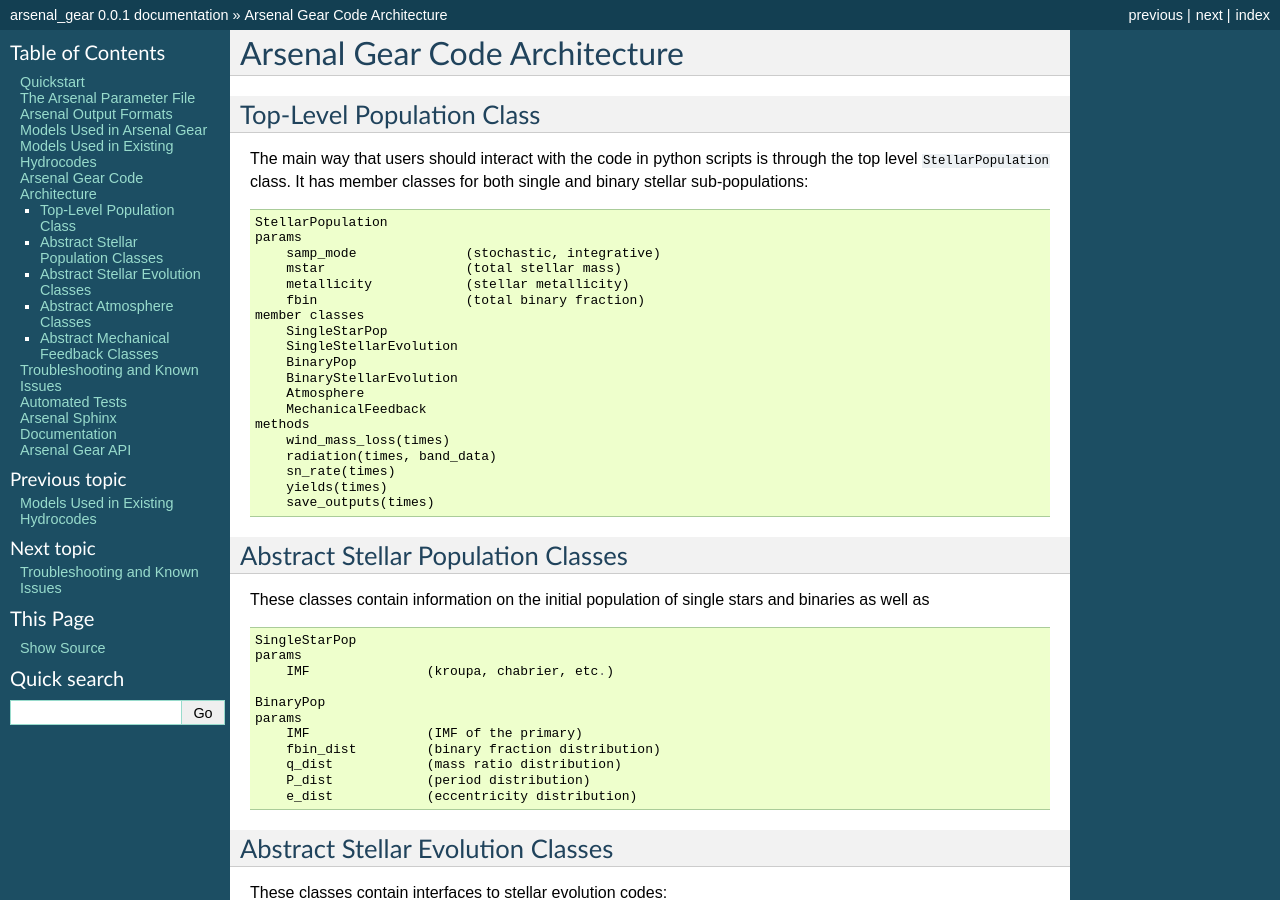
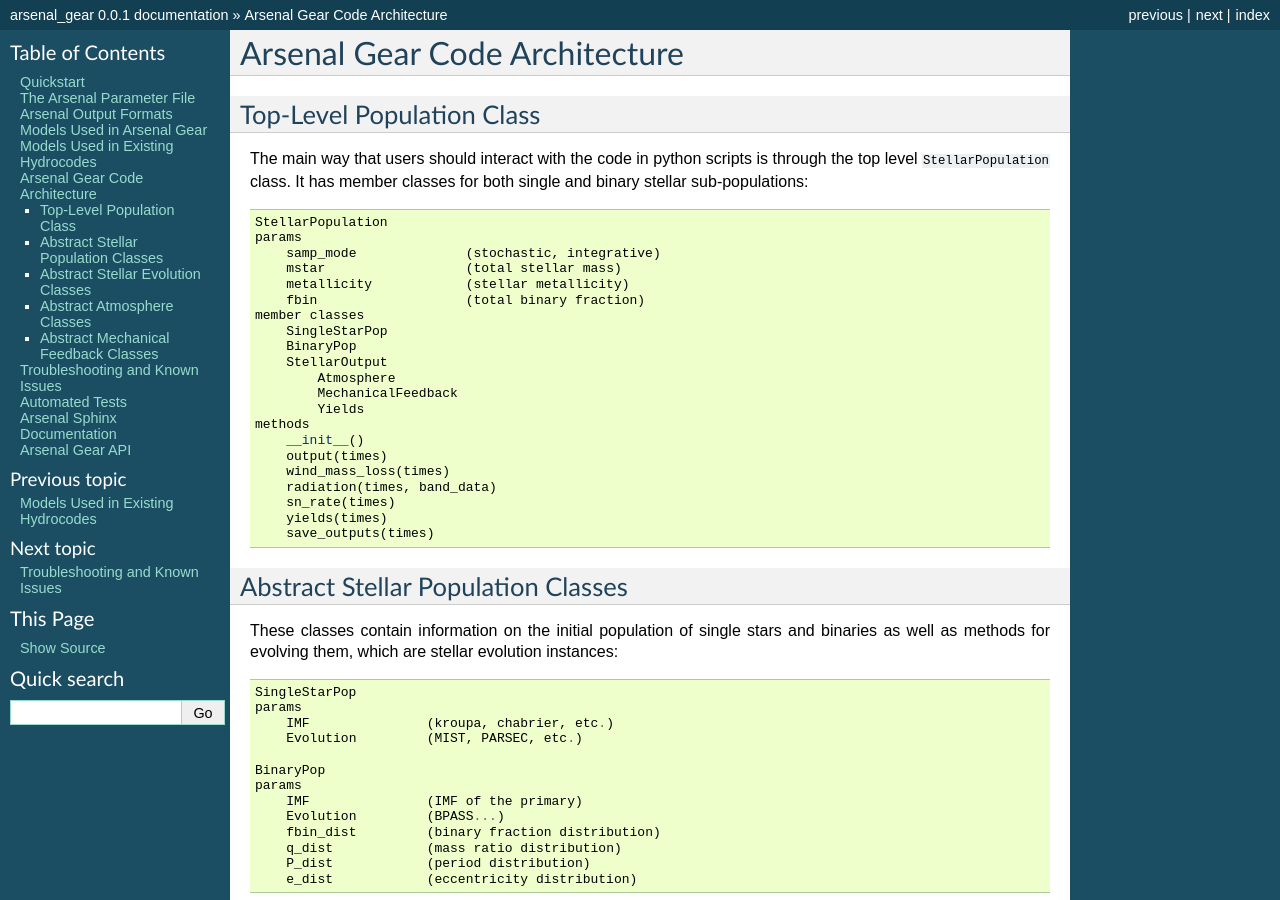
Before and after one commit to arsenal-popsynth/arsenal_gear, a Sphinx documentation site: the page built from docs/architecture.rst, in a window 1280 px wide and 900 px high. Built offline with Sphinx 7.4.7, drawn with Linux system fonts in a browser that asks for light colours.

Commit message:
changes after convo with Eric

```diff
--- a/docs/architecture.rst
+++ b/docs/architecture.rst
@@ -17,12 +17,14 @@ stellar sub-populations::
         fbin                   (total binary fraction)
     member classes
         SingleStarPop
-        SingleStellarEvolution
         BinaryPop
-        BinaryStellarEvolution
-        Atmosphere
-        MechanicalFeedback
+        StellarOutput
+            Atmosphere
+            MechanicalFeedback
+            Yields
     methods
+        __init__()
+        output(times)
         wind_mass_loss(times)
         radiation(times, band_data)
         sn_rate(times)
@@ -33,15 +35,17 @@ Abstract Stellar Population Classes
 ***********************************
 
 These classes contain information on the initial population of single stars and binaries
-as well as ::
+as well as methods for evolving them, which are stellar evolution instances::
 
     SingleStarPop
     params
         IMF               (kroupa, chabrier, etc.)
+        Evolution         (MIST, PARSEC, etc.)
 
     BinaryPop
     params
         IMF               (IMF of the primary)
+        Evolution         (BPASS...)
         fbin_dist         (binary fraction distribution)
         q_dist            (mass ratio distribution)
         P_dist            (period distribution)
```
